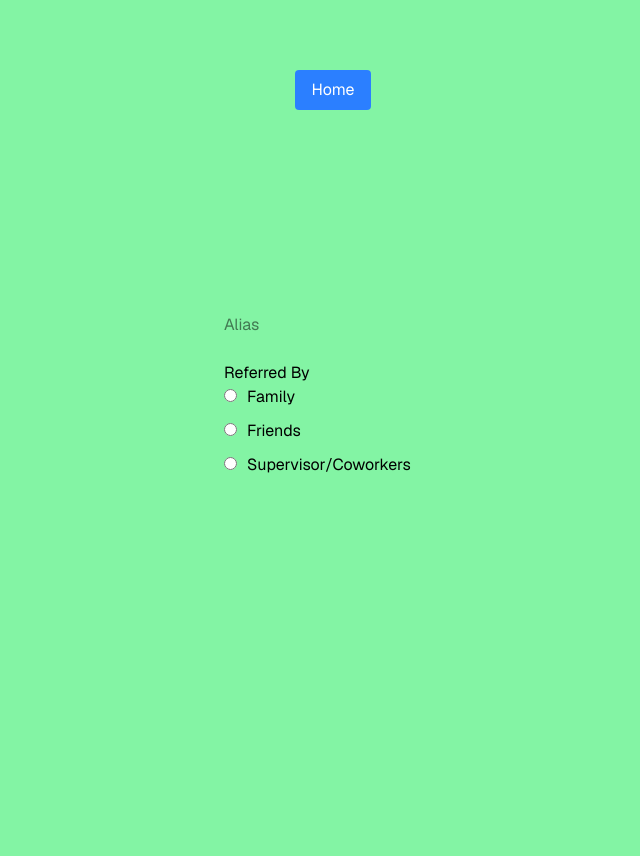
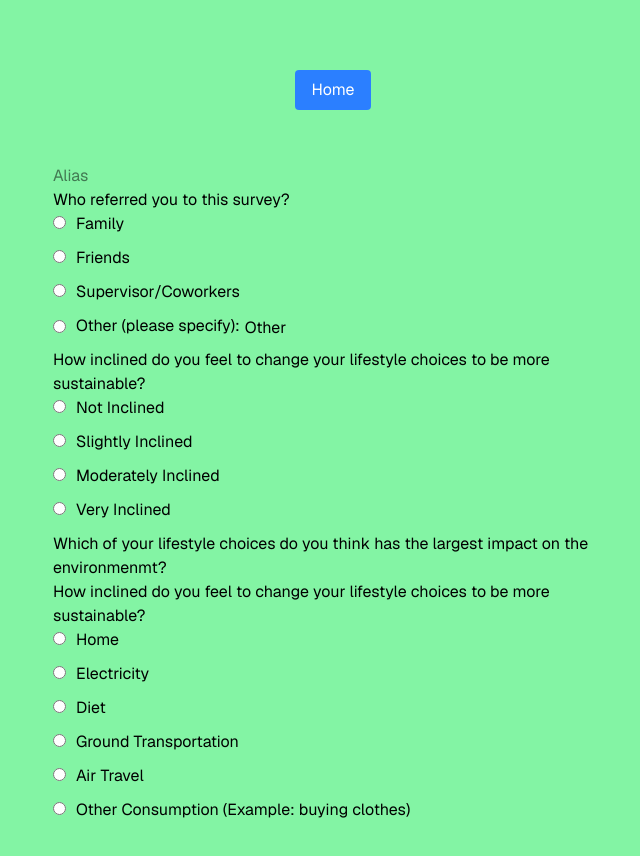
Before and after one commit to Fluxx7/climateaction, a Next.js app in the folder webapp/climate-action-app/: page /survey in a window 1280 px wide. Shown: the top 856 px of the page, without its empty margins (307-947 px from the left). Before the commit the page ends 800 px from the top, so only its background shows below. Built offline with nearby package versions, Linux system fonts and the light colour scheme.

Commit message:
Add questions about inclination to change and largest impact

```diff
--- a/webapp/climate-action-app/src/app/globals.css
+++ b/webapp/climate-action-app/src/app/globals.css
@@ -40,6 +40,16 @@ fieldset label {
   margin-bottom: 10px;
 }
 
-fieldset input[type="checkbox"], fieldset input[type="radio"] {
+fieldset input[type="checkbox"], fieldset input[type="radio"]{
   margin-right: 10px; /* Add space between the checkbox/radio and the text */
 }
+
+fieldset input[type="text"] {
+  margin-left: 5px;
+}
+
+fieldset .inline-label {
+  display: inline-flex;
+  align-items: center; /* Align the checkbox and input vertically */
+  margin-bottom: 10px; /* Add space at the bottom to match the other labels */
+}
--- a/webapp/climate-action-app/src/app/survey/page.tsx
+++ b/webapp/climate-action-app/src/app/survey/page.tsx
@@ -2,7 +2,6 @@
 
 import { useState } from "react";
 import Link from "next/link";
-import { group } from "console";
 
 export default function Home() {
 
@@ -148,8 +147,8 @@ export default function Home() {
             <Link href="/">
                 <button className="calc-btn">Home</button>
             </Link>
-            <main>
-                <form className="space-y-6">
+            <main style={{ width: "50%" }}>
+                <form>
                     {/* Alias Input */}
                     <input
                         type="text"
@@ -162,7 +161,7 @@ export default function Home() {
 
                     {/* Referred By */}
                     <fieldset>
-                        <legend>Referred By</legend>
+                        <legend>Who referred you to this survey?</legend>
                         {referredByOptions.map(option => (
                             <label key={option.value}>
                                 <input
@@ -175,6 +174,59 @@ export default function Home() {
                                 {option.label}
                             </label>
                         ))}
+                        <label className="inline-label">
+                            <input
+                                type="radio"
+                                name="referredBy"
+                                value="Other"
+                                onChange={handleChange}
+                                checked={formData.referredBy === "Other"}
+                            />
+                            Other (please specify):
+                        </label>
+                        <input
+                            type="text"
+                            name="referredBy"
+                            placeholder="Please specify your referral source"
+                            disabled={formData.referredBy !== "Other"}
+                            value= {formData.referredBy !== "Other" ? "Other" : formData.referredBy}
+                            onChange={handleChange}
+                        />
+                    </fieldset>
+
+                    {/* Inclination to Change */}
+                    <fieldset>
+                        <legend>How inclined do you feel to change your lifestyle choices to be more sustainable?</legend>
+                        {inclinationOptions.map(option => (
+                            <label key={option.value}>
+                                <input
+                                    type="radio"
+                                    name="inclinationToChange"
+                                    value={option.value}
+                                    checked={formData.inclinationToChange === option.value}
+                                    onChange={handleChange}
+                                />
+                                {option.label}
+                            </label>
+                        ))}
+                    </fieldset>
+
+                    {/* Largest Impact Choice */}
+                    <fieldset>
+                        <legend>Which of your lifestyle choices do you think has the largest impact on the environmenmt?</legend>
+                        <legend>How inclined do you feel to change your lifestyle choices to be more sustainable?</legend>
+                        {carbonFootprintCategories.map(option => (
+                            <label key={option.value}>
+                                <input
+                                    type="radio"
+                                    name="largestImpactChocie"
+                                    value={option.value}
+                                    checked={formData.largestImpactChocie === option.value}
+                                    onChange={handleChange}
+                                />
+                                {option.label}
+                            </label>
+                        ))}
                     </fieldset>
                 </form>
             </main>
```
